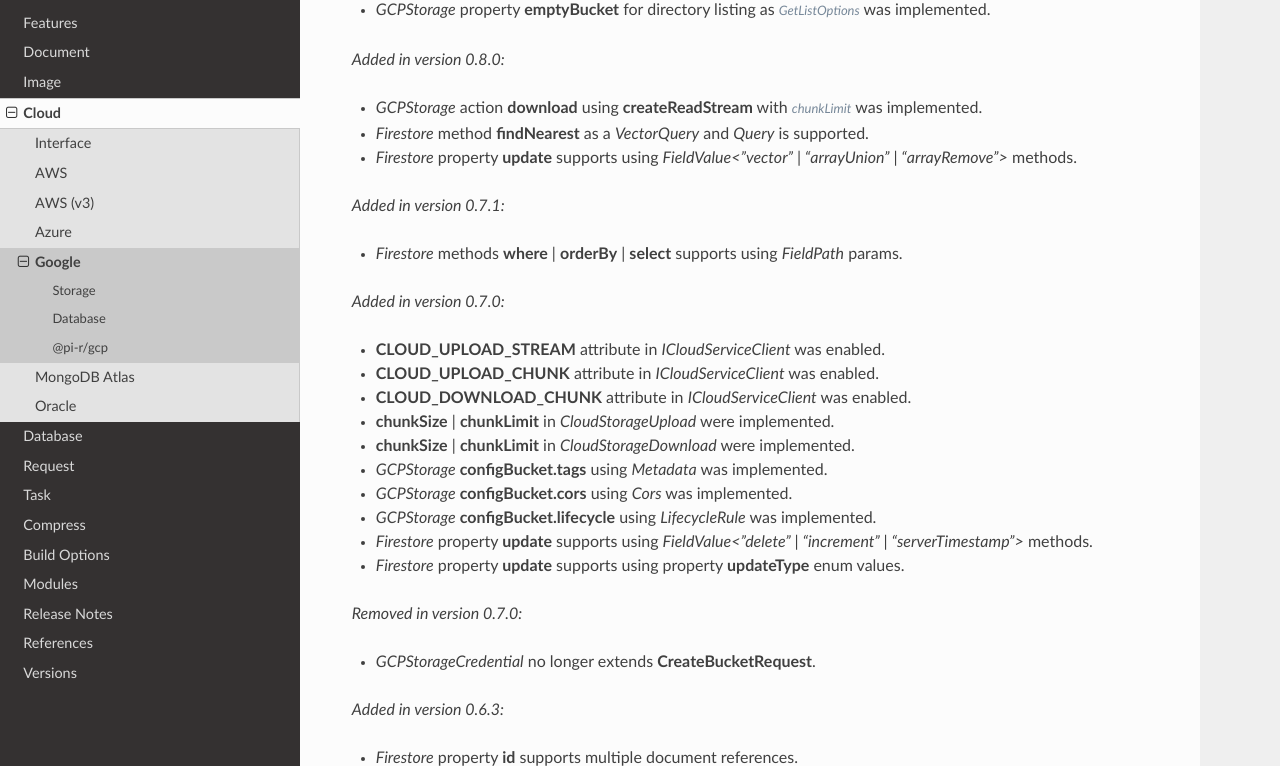
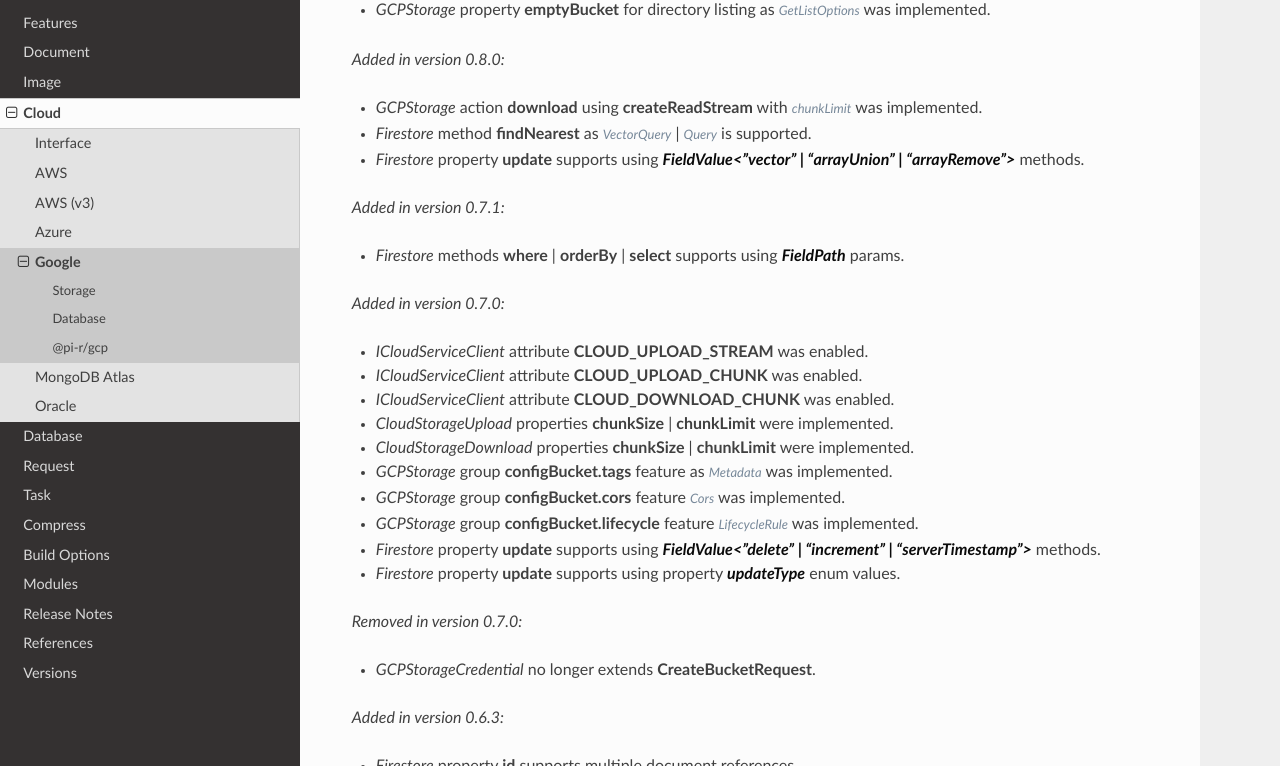
Before and after one commit to anpham6/chrome-docs, a Sphinx documentation site: the page built from source/cloud/gcp.rst, in a window 1280 px wide and 900 px high, scrolled down 12158 px, cut to the strip 134-900 px from the top of the window. Built offline with Sphinx 7.4.7 and the Read the Docs theme 3.1.0, drawn with Linux system fonts in a browser that asks for light colours.

Commit message:
Cloud: Changelog did not use latest styling conventions.

```diff
--- a/source/cloud/gcp.rst
+++ b/source/cloud/gcp.rst
@@ -726,25 +726,25 @@
 .. versionadded:: 0.8.0
 
   - *GCPStorage* action **download** using **createReadStream** with :alt:`chunkLimit` was implemented.
-  - *Firestore* method **findNearest** as a *VectorQuery* and *Query* is supported.
-  - *Firestore* property **update** supports using *FieldValue<"vector" | "arrayUnion" | "arrayRemove">* methods.
+  - *Firestore* method **findNearest** as :alt:`VectorQuery` | :alt:`Query` is supported.
+  - *Firestore* property **update** supports using :target:`FieldValue<"vector" | "arrayUnion" | "arrayRemove">` methods.
 
 .. versionadded:: 0.7.1
 
-  - *Firestore* methods **where** | **orderBy** | **select** supports using *FieldPath* params.
+  - *Firestore* methods **where** | **orderBy** | **select** supports using :target:`FieldPath` params.
 
 .. versionadded:: 0.7.0
 
-  - **CLOUD_UPLOAD_STREAM** attribute in *ICloudServiceClient* was enabled.
-  - **CLOUD_UPLOAD_CHUNK** attribute in *ICloudServiceClient* was enabled.
-  - **CLOUD_DOWNLOAD_CHUNK** attribute in *ICloudServiceClient* was enabled.
-  - **chunkSize** | **chunkLimit** in *CloudStorageUpload* were implemented.
-  - **chunkSize** | **chunkLimit** in *CloudStorageDownload* were implemented.
-  - *GCPStorage* **configBucket.tags** using *Metadata* was implemented.
-  - *GCPStorage* **configBucket.cors** using *Cors* was implemented.
-  - *GCPStorage* **configBucket.lifecycle** using *LifecycleRule* was implemented.
-  - *Firestore* property **update** supports using *FieldValue<"delete" | "increment" | "serverTimestamp">* methods.
-  - *Firestore* property **update** supports using property **updateType** enum values.
+  - *ICloudServiceClient* attribute **CLOUD_UPLOAD_STREAM** was enabled.
+  - *ICloudServiceClient* attribute **CLOUD_UPLOAD_CHUNK** was enabled.
+  - *ICloudServiceClient* attribute **CLOUD_DOWNLOAD_CHUNK** was enabled.
+  - *CloudStorageUpload* properties **chunkSize** | **chunkLimit** were implemented.
+  - *CloudStorageDownload* properties **chunkSize** | **chunkLimit** were implemented.
+  - *GCPStorage* group **configBucket.tags** feature as :alt:`Metadata` was implemented.
+  - *GCPStorage* group **configBucket.cors** feature :alt:`Cors` was implemented.
+  - *GCPStorage* group **configBucket.lifecycle** feature :alt:`LifecycleRule` was implemented.
+  - *Firestore* property **update** supports using :target:`FieldValue<"delete" | "increment" | "serverTimestamp">` methods.
+  - *Firestore* property **update** supports using property :target:`updateType` enum values.
 
 .. versionremoved:: 0.7.0
 
@@ -753,7 +753,7 @@
 .. versionadded:: 0.6.3
 
   - *Firestore* property **id** supports multiple document references.
-  - *Firestore* property **query** supports using *Filter<"and" | "or">* conditional groups.
+  - *Firestore* property **query** supports using :target:`Filter<"and" | "or">` conditional groups.
 
 .. versionadded:: 0.6.2
 
--- a/source/cloud/oci.rst
+++ b/source/cloud/oci.rst
@@ -225,9 +225,9 @@
 
 .. versionadded:: 0.7.0
 
-  - **CLOUD_UPLOAD_STREAM** attribute in *ICloudServiceClient* was enabled.
-  - **CLOUD_UPLOAD_CHUNK** attribute in *ICloudServiceClient* was enabled.
-  - **configBucket.tags** using *PutBucketTaggingRequest* was implemented.
+  - *ICloudServiceClient* attribute **CLOUD_UPLOAD_STREAM** was enabled.
+  - *ICloudServiceClient* attribute **CLOUD_UPLOAD_CHUNK** was enabled.
+  - *PutBucketTaggingRequest* group **configBucket.tags** feature was implemented.
 
 .. versionremoved:: 0.7.0
 
```
Also changed, not shown: source/cloud/aws-v3.rst (+9 -9 lines), source/cloud/aws.rst (+7 -7 lines), source/cloud/azure.rst (+6 -6 lines).
